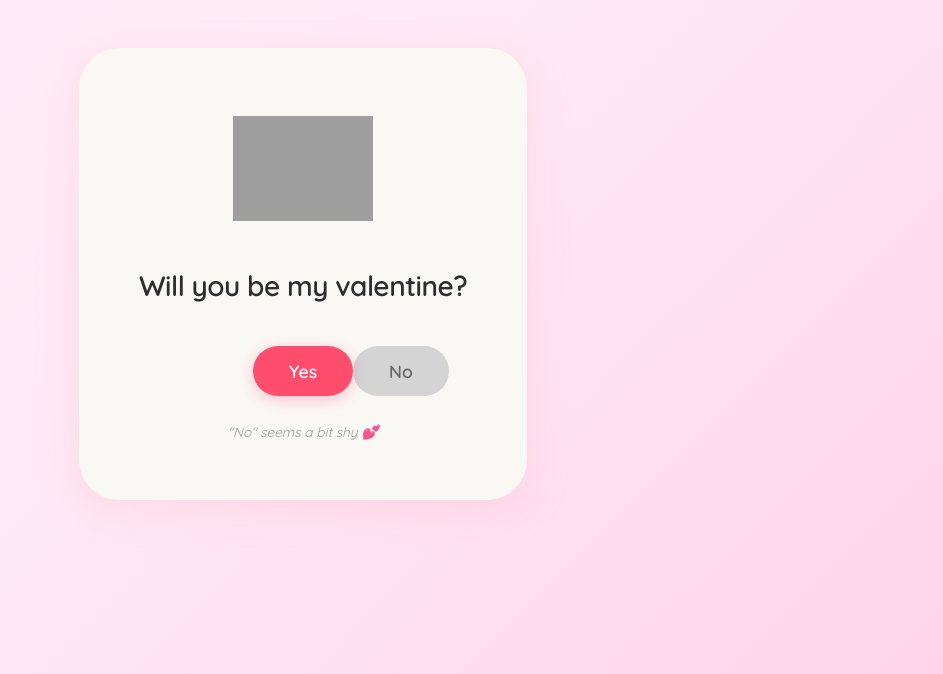
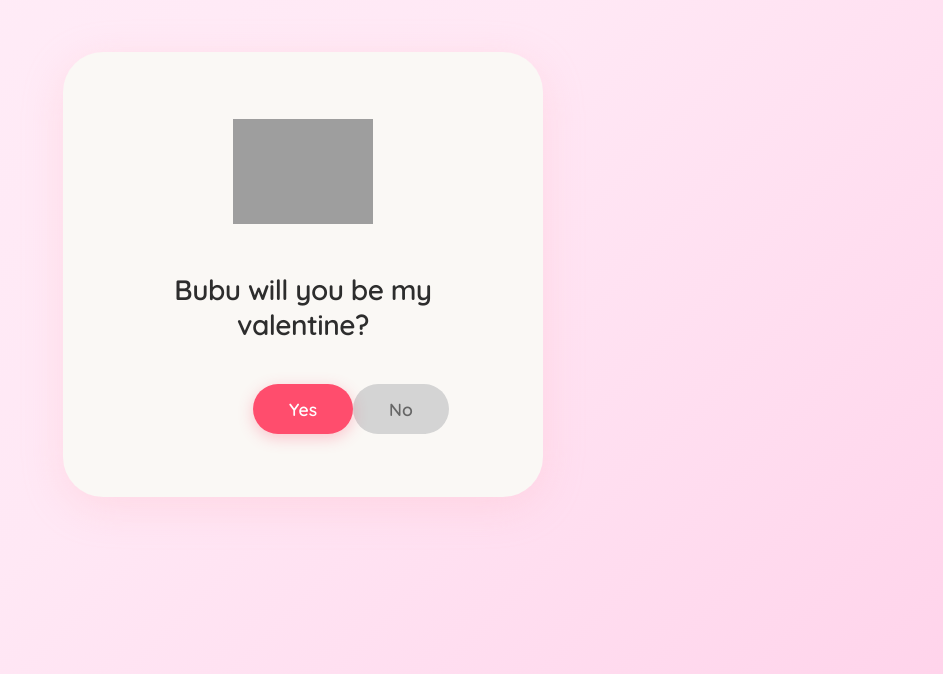
Before and after one commit to ahlawataman/valentine, a plain HTML site: page index.html in a window 1280 px wide. Shown: the part 126-800 px from the top of the page, without its empty margins (337-1280 px from the left). Drawn offline with Linux system fonts and the light colour scheme; grey boxes are pictures that could not be loaded.

Commit message:
Personalize valentine question text
Updated the question text to include 'Bubu' for personalization.

```diff
--- a/index.html
+++ b/index.html
@@ -131,7 +131,6 @@
             width: 200px;
             height: 200px;
             margin-bottom: 30px;
-            animation: bounce 1s ease infinite;
         }
 
         .celebration h2 {
@@ -186,12 +185,11 @@
         <div class="character">
             <img src="https://media.tenor.com/LxTbPto0fdoAAAAM/bubu-rose-bubu-sweet.gif" alt="Bubu promosing" onerror="this.src='https://cdn.jsdelivr.net/gh/Tarikul-Islam-Anik/Animated-Fluent-Emojis@master/Emojis/Smilies/Smiling%20Face%20with%20Hearts.png'">
         </div>
-        <p class="question">Will you be my valentine?</p>
+        <p class="question">Bubu will you be my valentine?</p>
         <div class="buttons">
             <button id="yesBtn">Yes</button>
             <button id="noBtn">No</button>
         </div>
-        <p class="shy-text">"No" seems a bit shy 💕</p>
     </div>
 
     <div class="celebration" id="celebration">
```
